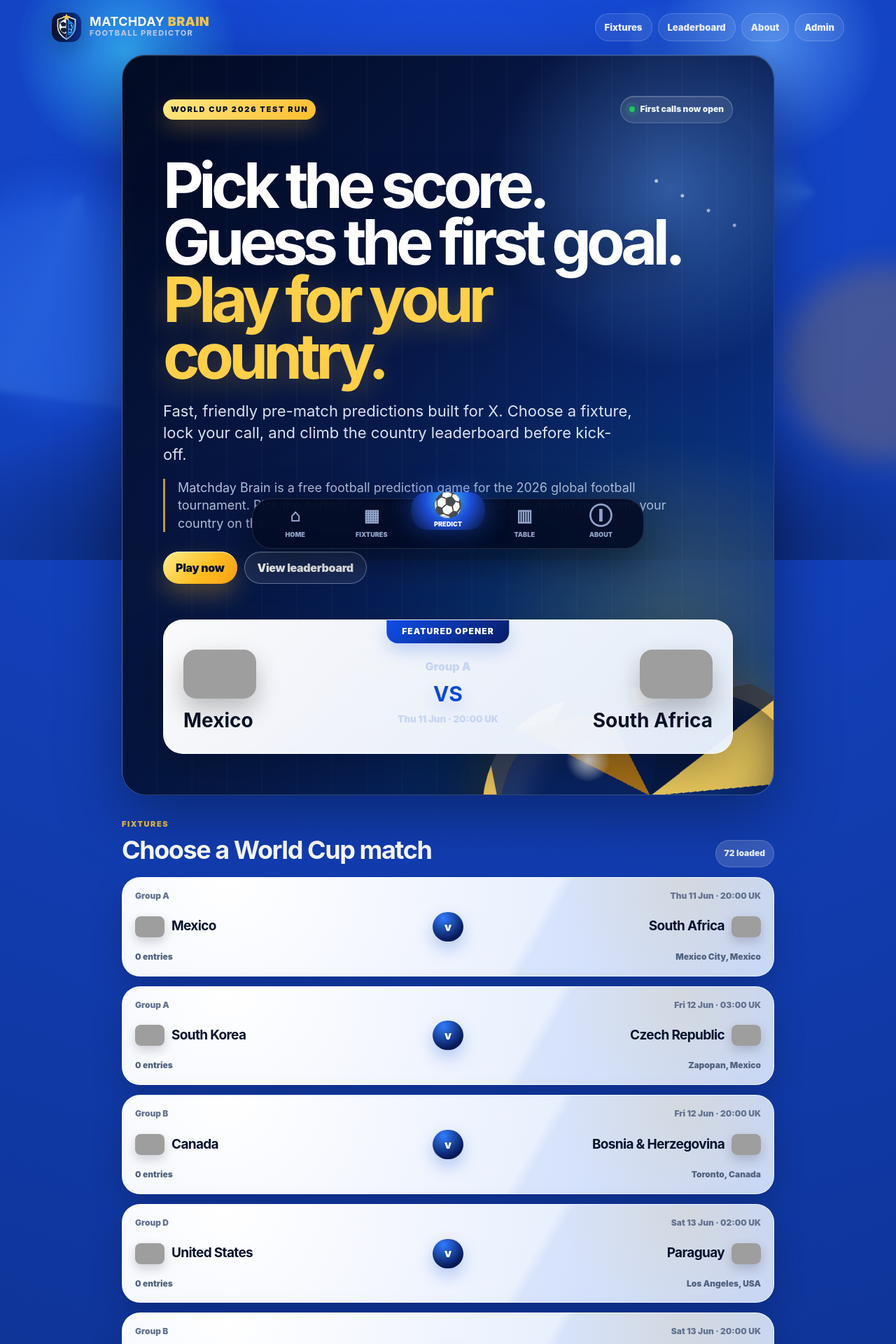
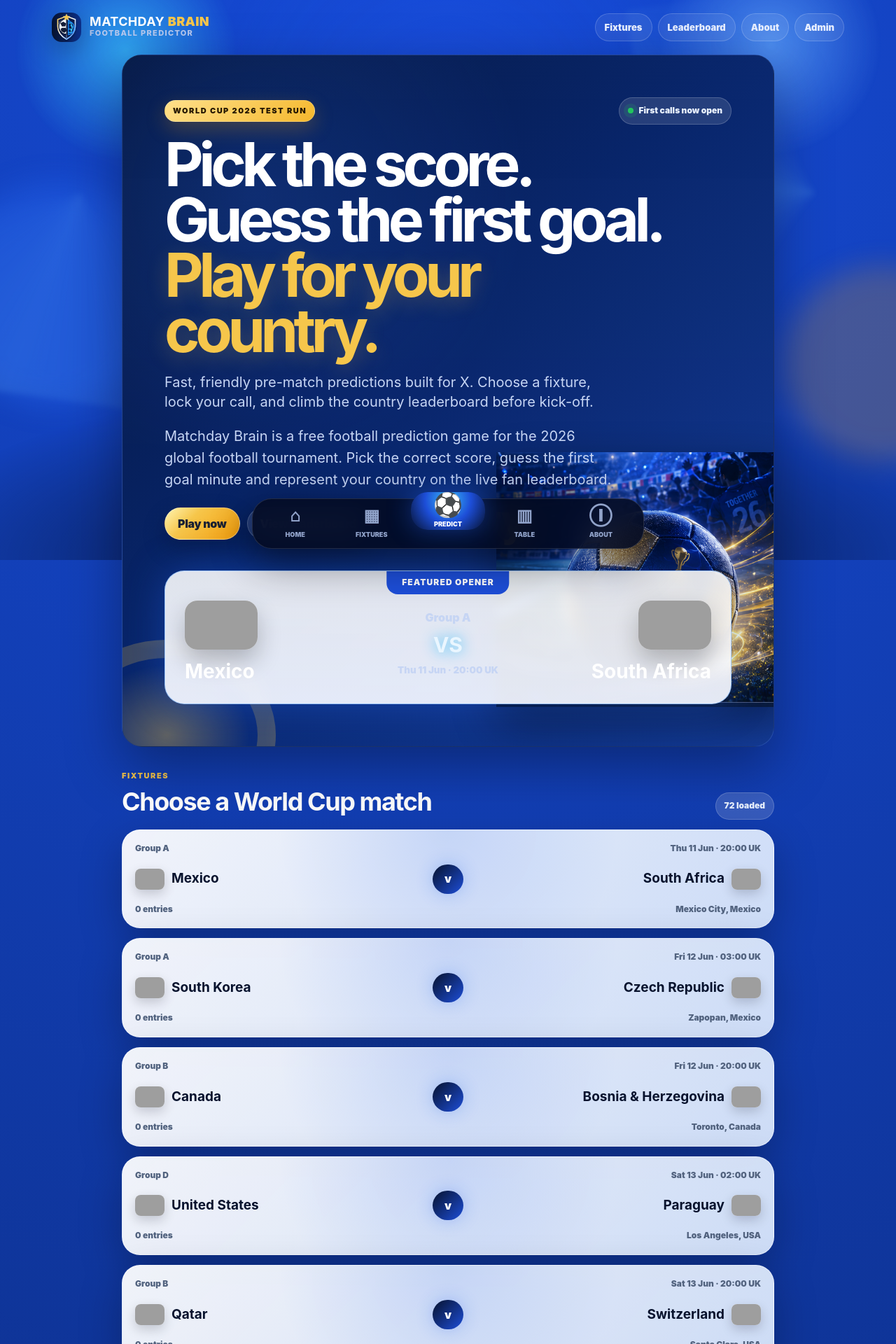
Before and after one commit to matchday-brain/matchday-brain, a Flask app: page / in a window 1280 px wide. Shown: the top 1920 px of the page at 70% size. Run offline with Flask 3, Linux system fonts and the light colour scheme; data comes from the database, SQL or seed files in the repository; data that the repository does not hold is empty; some libraries are stand-ins or nearby versions; grey boxes are pictures that could not be loaded.

Commit message:
Add files via upload

```diff
--- a/templates/index.html
+++ b/templates/index.html
@@ -14,296 +14,143 @@
 {% endblock %}
 
 {% block content %}
-
 <style>
-  /* Homepage polish layer — keeps the working structure, improves the feel */
-  .premium-hero {
+  .premium-hero.football-hero-upgrade {
     position: relative;
     overflow: hidden;
-    border-radius: 34px;
-    padding: clamp(24px, 5vw, 58px);
-    min-height: 560px;
+    isolation: isolate;
     background:
-      radial-gradient(circle at 84% 18%, rgba(99, 164, 255, .44), transparent 22%),
-      radial-gradient(circle at 86% 78%, rgba(255, 202, 63, .22), transparent 24%),
-      linear-gradient(132deg, rgba(2, 8, 29, .98), rgba(7, 24, 69, .96) 44%, rgba(9, 63, 168, .78) 100%);
-    border: 1px solid rgba(165, 203, 255, .28);
-    box-shadow:
-      0 30px 90px rgba(0, 0, 0, .36),
-      inset 0 1px 0 rgba(255,255,255,.14);
-    isolation: isolate;
+      radial-gradient(circle at 20% 20%, rgba(50, 115, 255, 0.18), transparent 36%),
+      linear-gradient(135deg, #04163e 0%, #08256a 45%, #143d9c 100%);
+    border: 1px solid rgba(255,255,255,0.08);
   }
 
-  .premium-hero::before {
+  .premium-hero.football-hero-upgrade::before {
     content: "";
     position: absolute;
     inset: 0;
-    z-index: -3;
+    background:
+      linear-gradient(90deg, rgba(255,255,255,0.05) 0, rgba(255,255,255,0.05) 1px, transparent 1px, transparent 64px),
+      linear-gradient(180deg, rgba(255,255,255,0.03), rgba(255,255,255,0));
+    opacity: 0.28;
     pointer-events: none;
-    background:
-      linear-gradient(transparent 0 58%, rgba(0,0,0,.34) 100%),
-      repeating-linear-gradient(90deg, transparent 0 48px, rgba(255,255,255,.035) 49px 50px),
-      radial-gradient(ellipse at 78% 92%, rgba(35, 255, 133, .12), transparent 38%);
+    z-index: 0;
   }
 
-  .premium-hero::after {
+  .premium-hero.football-hero-upgrade::after {
     content: "";
     position: absolute;
-    right: -7%;
-    bottom: -15%;
-    width: min(430px, 54vw);
-    aspect-ratio: 1;
-    z-index: -1;
-    border-radius: 999px;
-    background:
-      radial-gradient(circle at 32% 24%, rgba(255,255,255,.88), transparent 9%),
-      conic-gradient(from 20deg, #061843 0 12%, #f9d35b 12% 21%, #0b2a72 21% 34%, #d59d24 34% 44%, #061843 44% 56%, #ffe47a 56% 65%, #092360 65% 80%, #b47712 80% 90%, #071a4d 90% 100%);
-    box-shadow:
-      -34px 24px 86px rgba(0,0,0,.48),
-      0 0 70px rgba(255,200,53,.22),
-      inset -28px -34px 72px rgba(0,0,0,.58),
-      inset 28px 18px 36px rgba(255,255,255,.13);
-    opacity: .92;
-    transform: rotate(-11deg);
+    left: -10%;
+    right: -10%;
+    bottom: -120px;
+    height: 220px;
+    background: radial-gradient(ellipse at center, rgba(255, 203, 70, 0.35), rgba(255, 203, 70, 0) 65%);
+    pointer-events: none;
+    z-index: 0;
   }
 
-  .hero-topline {
-    position: relative;
-    z-index: 3;
-  }
-
-  .premium-hero .tag-gold {
-    background: linear-gradient(135deg, #ffe884, #ffbd2d);
-    color: #071227;
-    box-shadow: 0 12px 30px rgba(255, 190, 45, .24);
-    border: 0;
-    letter-spacing: .16em;
-    font-weight: 1000;
-  }
-
-  .premium-hero .live-pill {
-    backdrop-filter: blur(12px);
-    background: rgba(255,255,255,.1);
-    border: 1px solid rgba(255,255,255,.2);
-    box-shadow: inset 0 1px 0 rgba(255,255,255,.18);
-  }
-
-  .premium-hero h1 {
-    position: relative;
-    z-index: 3;
-    max-width: 760px;
-    margin-top: clamp(24px, 4vw, 48px);
-    margin-bottom: 22px;
-    font-size: clamp(48px, 7vw, 94px);
-    line-height: .91;
-    letter-spacing: -.075em;
-    text-shadow: 0 14px 46px rgba(0,0,0,.35);
-  }
-
-  .premium-hero h1 em {
-    color: #ffcf4a;
-    font-style: normal;
-    display: inline-block;
-    text-shadow: 0 10px 36px rgba(255, 195, 49, .25);
-  }
-
-  .premium-hero p {
-    position: relative;
-    z-index: 3;
-    max-width: 670px;
-    font-size: clamp(17px, 2.1vw, 22px);
-    line-height: 1.42;
-    color: rgba(236, 243, 255, .92);
-  }
-
-  .premium-hero .seo-intro {
-    max-width: 760px;
-    color: rgba(207, 219, 246, .86);
-    font-size: clamp(15px, 1.55vw, 18px);
-    border-left: 3px solid rgba(255, 207, 74, .72);
-    padding-left: 18px;
-    margin-top: 18px;
-  }
-
-  .premium-hero .hero-actions {
-    position: relative;
-    z-index: 4;
-    margin-top: 28px;
-  }
-
-  .premium-hero .btn.primary {
-    background: linear-gradient(135deg, #fff08a, #ffbd20 58%, #ff9f17);
-    color: #081229;
-    box-shadow:
-      0 16px 34px rgba(255, 183, 33, .28),
-      inset 0 1px 0 rgba(255,255,255,.72);
-    border: 0;
-  }
-
-  .premium-hero .btn.glass {
-    background: rgba(255,255,255,.08);
-    border: 1px solid rgba(194, 216, 255, .44);
-    box-shadow: inset 0 1px 0 rgba(255,255,255,.15);
-  }
-
-  .featured-match {
-    position: relative;
-    z-index: 4;
-    margin-top: clamp(34px, 4vw, 54px);
-    background:
-      linear-gradient(135deg, rgba(255,255,255,.98), rgba(234, 242, 255, .96));
-    color: #071126;
-    border: 1px solid rgba(255,255,255,.62);
-    box-shadow: 0 22px 60px rgba(0,0,0,.28);
-  }
-
-  .featured-match .ribbon {
-    background: linear-gradient(135deg, #0f4ee9, #071b64);
-    color: #fff;
-    box-shadow: 0 10px 24px rgba(15, 78, 233, .22);
-  }
-
-  .feature-centre b {
-    color: #0a49d7;
-    text-shadow: 0 10px 24px rgba(10,73,215,.2);
-  }
-
-  .premium-fixtures .fixture-card {
-    position: relative;
-    overflow: hidden;
-    border: 1px solid rgba(255,255,255,.54);
-    background:
-      radial-gradient(circle at 16% 0, rgba(255,255,255,1), rgba(236,243,255,.98) 62%, rgba(224,234,252,.96));
-    box-shadow: 0 18px 46px rgba(0,0,0,.18);
-  }
-
-  .premium-fixtures .fixture-card::before {
-    content: "";
-    position: absolute;
-    inset: 0;
-    pointer-events: none;
-    background:
-      linear-gradient(120deg, transparent 0 62%, rgba(15, 78, 233, .08) 64% 100%),
-      radial-gradient(circle at 86% 10%, rgba(255,207,74,.16), transparent 22%);
-  }
-
-  .premium-fixtures .fixture-card > * {
+  .football-hero-upgrade .hero-copy,
+  .football-hero-upgrade .featured-match,
+  .football-hero-upgrade .hero-topline,
+  .football-hero-upgrade h1,
+  .football-hero-upgrade p,
+  .football-hero-upgrade .hero-actions {
     position: relative;
     z-index: 2;
   }
 
-  .premium-fixtures .league-line {
-    color: #647391;
+  .football-hero-upgrade .hero-ball-deco {
+    position: absolute;
+    right: -1.5rem;
+    bottom: 3.5rem;
+    width: min(37vw, 420px);
+    max-width: 46%;
+    z-index: 1;
+    pointer-events: none;
+    opacity: 0.96;
+    filter: drop-shadow(0 24px 34px rgba(0, 0, 0, 0.45));
   }
 
-  .premium-fixtures .team strong {
-    letter-spacing: -.035em;
+  .football-hero-upgrade .hero-ball-deco img {
+    width: 100%;
+    height: auto;
+    display: block;
   }
 
-  .premium-fixtures .versus {
-    background: radial-gradient(circle at 35% 20%, #317cff, #071a58 72%);
-    color: #fff;
-    box-shadow: 0 10px 24px rgba(16, 79, 224, .28);
+  .football-hero-upgrade h1 {
+    max-width: 760px;
   }
 
-  @media (min-width: 900px) {
-    .premium-hero::before {
-      background:
-        linear-gradient(transparent 0 57%, rgba(0,0,0,.28) 100%),
-        radial-gradient(circle at 82% 17%, rgba(255,255,255,.65) 0 2px, transparent 3px),
-        radial-gradient(circle at 86% 19%, rgba(255,255,255,.6) 0 2px, transparent 3px),
-        radial-gradient(circle at 90% 21%, rgba(255,255,255,.55) 0 2px, transparent 3px),
-        radial-gradient(circle at 94% 23%, rgba(255,255,255,.5) 0 2px, transparent 3px),
-        repeating-linear-gradient(90deg, transparent 0 48px, rgba(255,255,255,.03) 49px 50px),
-        radial-gradient(ellipse at 78% 92%, rgba(35, 255, 133, .11), transparent 38%);
+  .football-hero-upgrade p,
+  .football-hero-upgrade .seo-intro {
+    max-width: 640px;
+  }
+
+  .football-hero-upgrade .hero-actions {
+    margin-bottom: 1.25rem;
+  }
+
+  .football-hero-upgrade .featured-match {
+    backdrop-filter: blur(8px);
+    background: linear-gradient(180deg, rgba(255,255,255,0.88), rgba(240,244,255,0.95));
+  }
+
+  @media (max-width: 980px) {
+    .football-hero-upgrade .hero-ball-deco {
+      width: 44vw;
+      right: -10vw;
+      bottom: 7.5rem;
+      opacity: 0.72;
+    }
+
+    .football-hero-upgrade h1,
+    .football-hero-upgrade p,
+    .football-hero-upgrade .seo-intro {
+      max-width: 100%;
     }
   }
 
-  @media (max-width: 760px) {
-    .premium-hero {
-      border-radius: 0 0 30px 30px;
-      padding: 20px 20px 34px;
-      min-height: auto;
+  @media (max-width: 720px) {
+    .football-hero-upgrade {
+      padding-bottom: 1.25rem;
     }
 
-    .premium-hero::after {
-      width: 190px;
-      right: -58px;
-      bottom: 20px;
-      opacity: .36;
+    .football-hero-upgrade .hero-ball-deco {
+      width: 55vw;
+      max-width: 280px;
+      right: -12vw;
+      bottom: 13.25rem;
+      opacity: 0.56;
     }
 
-    .premium-hero .hero-topline {
-      display: flex;
-      flex-direction: column;
-      align-items: flex-start;
-      gap: 12px;
+    .football-hero-upgrade .hero-actions {
+      display: grid;
+      grid-template-columns: 1fr 1fr;
+      gap: 0.85rem;
+      margin-right: 0.25rem;
     }
 
-    .premium-hero h1 {
-      font-size: clamp(42px, 13.5vw, 68px);
-      margin-top: 28px;
-    }
-
-    .premium-hero p {
-      font-size: 17px;
-      max-width: 100%;
-    }
-
-    .premium-hero .seo-intro {
-      display: none;
-    }
-
-    .premium-hero .hero-actions {
-      display: grid;
-      grid-template-columns: 1fr 1fr;
-      gap: 12px;
-    }
-
-    .premium-hero .hero-actions .btn {
+    .football-hero-upgrade .hero-actions .btn {
       width: 100%;
-      min-width: 0;
-      padding-inline: 12px;
-    }
-
-    .featured-match {
-      margin-top: 24px;
-    }
-
-    .featured-inner {
-      grid-template-columns: 1fr auto 1fr;
-      gap: 10px;
-    }
-
-    .flag-xl {
-      width: 64px;
-      height: 44px;
-    }
-
-    .feature-team strong {
-      font-size: 16px;
-      line-height: 1.05;
-    }
-
-    .feature-centre small {
-      font-size: 12px;
+      justify-content: center;
     }
   }
 </style>
 
 {% set featured = fixtures[0] if fixtures else none %}
-<section class="hero-card premium-hero">
+<section class="hero-card premium-hero football-hero-upgrade">
   <div class="hero-topline">
     <span class="tag tag-gold">World Cup 2026 test run</span>
     <span class="live-pill"><span class="pulse"></span>{% if today_predictions %}{{ today_predictions }} predictions today{% elif total_predictions %}{{ total_predictions }} predictions loaded{% else %}First calls now open{% endif %}</span>
   </div>
 
+  <div class="hero-ball-deco" aria-hidden="true">
+    <img src="{{ url_for('static', filename='img/hero-football-realistic.png') }}" alt="">
+  </div>
+
   <h1>Pick the score.<br>Guess the first goal.<br><em>Play for your country.</em></h1>
-
   <p>Fast, friendly pre-match predictions built for X. Choose a fixture, lock your call, and climb the country leaderboard before kick-off.</p>
-
   <p class="seo-intro">Matchday Brain is a free football prediction game for the 2026 global football tournament. Pick the correct score, guess the first goal minute and represent your country on the live fan leaderboard.</p>
-
   <div class="hero-actions">
     <a class="btn primary" href="#fixtures">Play now</a>
     <a class="btn glass" href="{{ url_for('leaderboard') }}">View leaderboard</a>
```
